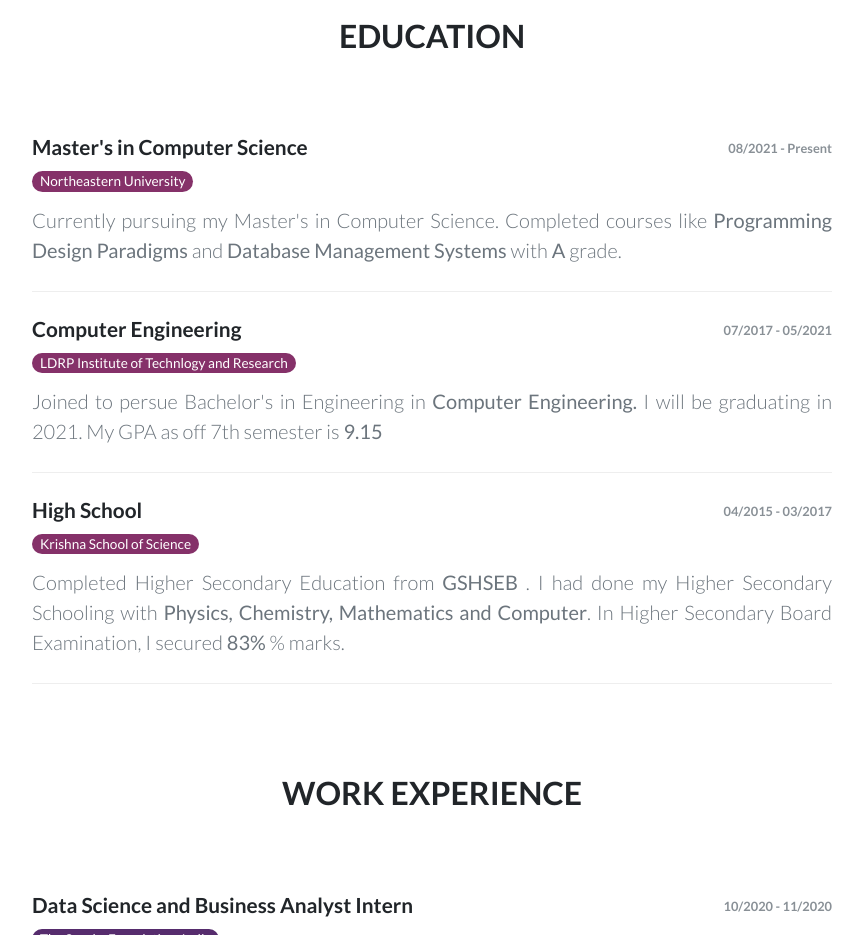
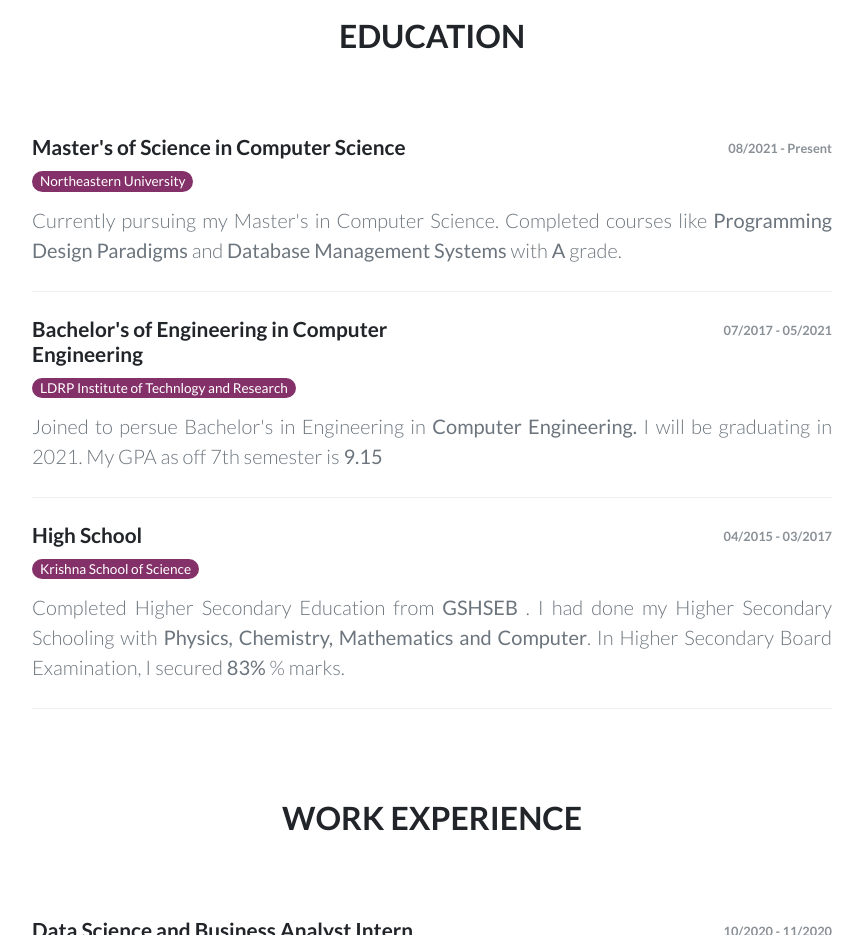
Before and after one commit to Vaishnavishah/Vaishnavishah.github.io, a plain HTML site: page cv.html in a window 1280 px wide. Shown: the part 780-1715 px from the top of the page, without its empty margins (208-1071 px from the left). Drawn offline with Linux system fonts and the light colour scheme; files whose address does not match are found by name.

Commit message:
Update cv.html

```diff
--- a/cv.html
+++ b/cv.html
@@ -67,7 +67,7 @@
 		 <div class="item">
                         <div class="row">
                             <div class="col-md-6">
-                                <h3>Master's in Computer Science</h3>
+                                <h3>Master's of Science in Computer Science</h3>
                                 <h4 class="organization">Northeastern University<br></h4>
                             </div>
                             <div class="col-6"><span class="period">08/2021 - Present</span></div>
@@ -78,7 +78,7 @@
                     <div class="item">
                         <div class="row">
                             <div class="col-md-6">
-                                <h3>Computer Engineering</h3>
+                                <h3>Bachelor's of Engineering in Computer Engineering</h3>
                                 <h4 class="organization">LDRP Institute of Technlogy and Research </h4>
                             </div>
                             <div class="col-md-6"><span class="period">07/2017 - 05/2021</span></div>
```
